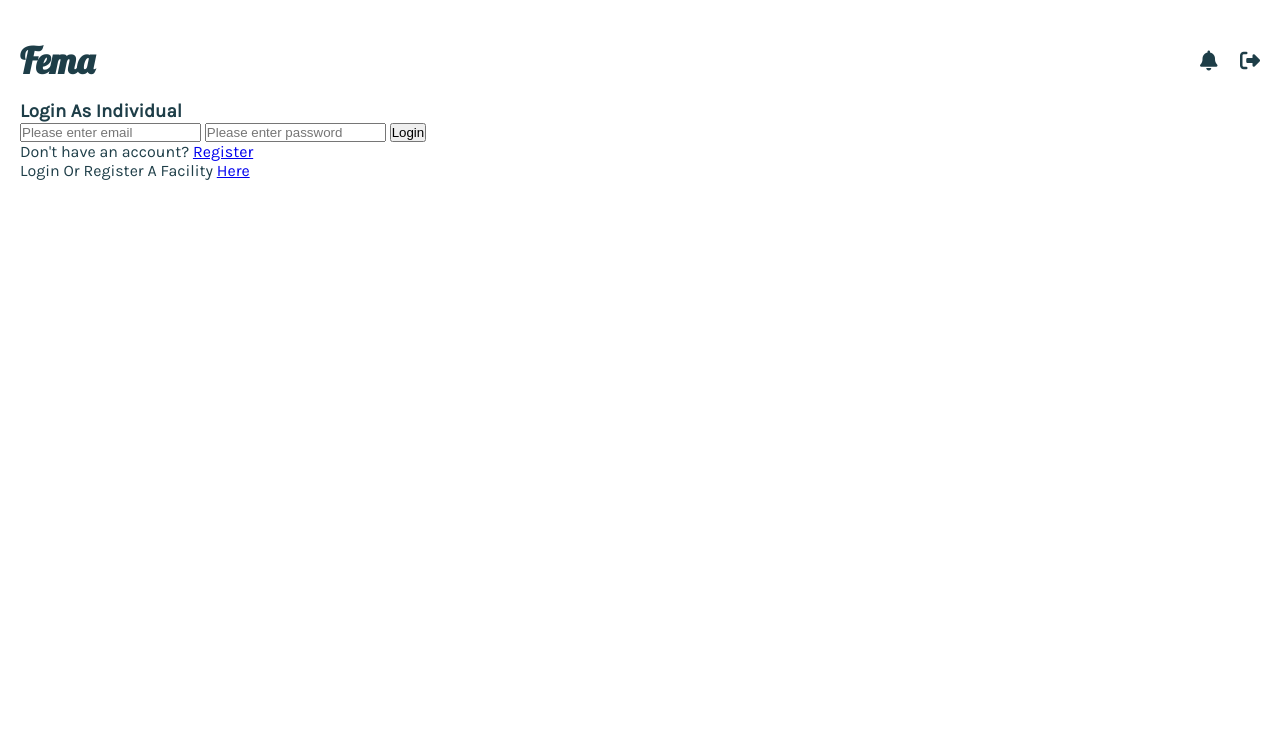
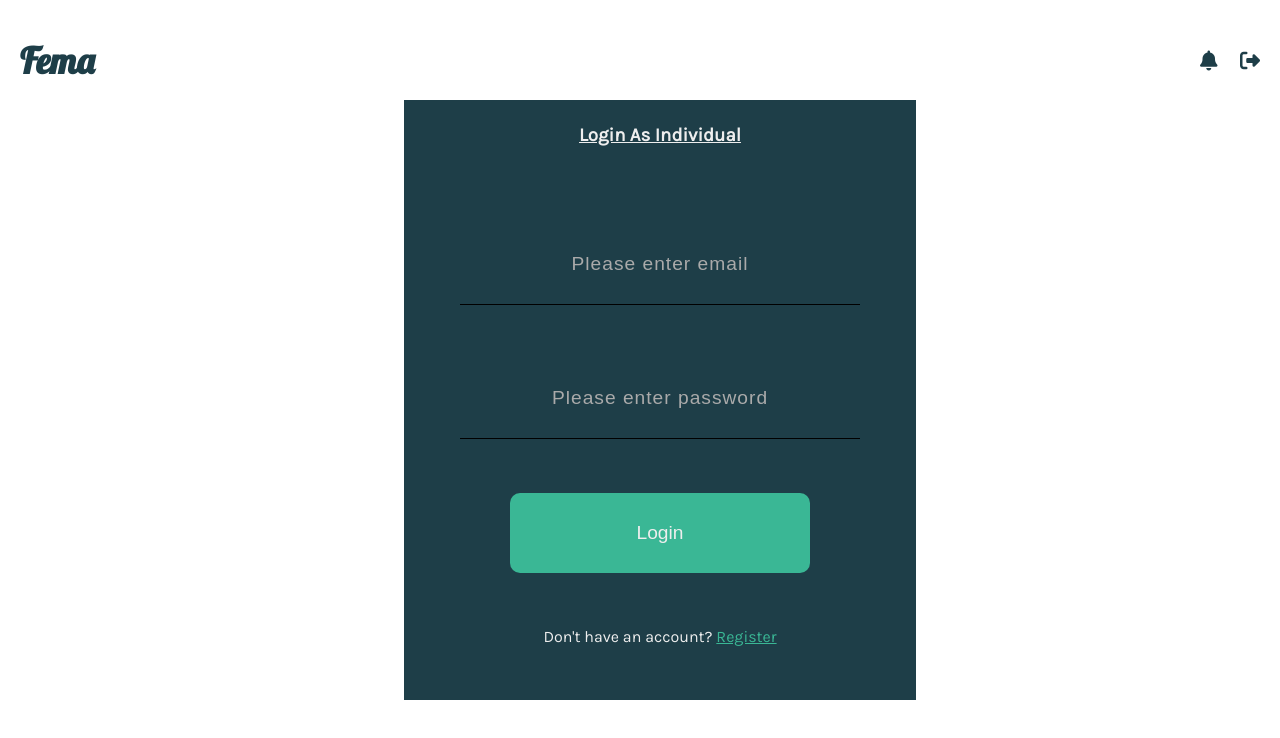
Before and after one commit to mbalindaba01/fema-frontend, a website built with Vite: page index.html in a window 1280 px wide. Built offline with nearby package versions, Linux system fonts and the light colour scheme; no server answers.

Commit message:
added form css

```diff
--- a/index.html
+++ b/index.html
@@ -26,8 +26,10 @@
 		<div x-data="users" class="users">
 			<section class="user-access" x-show="userAccess">
 				<section class="login" x-show="loggedIn">
+					<div class="err" x-text="loginAuthError"></div>
+					<div class="contentBox">
+            <div class="formBox">
               <h3 class="access-heading">Login As Individual</h3>
-					<div class="err" x-text="loginAuthError"></div>
               <form class="login-form">
                 <input
                   type="text"
@@ -39,16 +41,20 @@
                   x-model="user.loginPassword"
                   placeholder="Please enter password"
                 />
-						<button @click="login()">Login</button>
-						<p>
+                <button type="button" @click="login()">Login</button>
+                <p class="no-account">
                   Don't have an account?
                   <a href="#" @click="signedUp=!signedUp">Register</a>
                 </p>
               </form>
+            </div>
+          </div>
 				</section>
 				<section class="register" x-show="!signedUp">
+					<div class="err" x-text="signUpAuthError"></div>
+					<div class="contentBox">
+            <div class="formBox">
               <h3 class="access-heading">Register As Individual</h3>
-					<div class="err" x-text="signUpAuthError"></div>
               <form class="reg-form">
                 <input
                   type="text"
@@ -66,20 +72,26 @@
                   placeholder="Please enter password"
                 />
                 <button @click="register()">Register</button>
-					</form>
-				</section>
-				<p>
+
+                <p class="no-account">
                   Login Or Register A Facility
                   <a href="#" @click="showFacSec=!showFacSec"
                     >Here</a
                   >
                 </p>
+              </form>
+            </div>
+          </div>
+				</section>
+
 			</section>
 
 			<!-- forms for facility login and register -->
 			<section class="facility-access" x-show="!showFacSec">
 				<section class="login" x-show="facilityLoggedIn">
 					<div class="err" x-text="logFacAuthError"></div>
+					<div class="contentBox">
+            <div class="formBox">
               <h3 class="access-heading">Login As An organisation</h3>
               <form class="login-form">
                 <input
@@ -92,17 +104,21 @@
                   x-model="facility.logFacPassword"
                   placeholder="Please enter password"
                 />
-						<button @click="loginFacility()">Login</button>
-						<p>
+                <button type="button" @click="loginFacility()">Login</button>
+                <p class="no-account">
                   No Account?
                   <a href="#" @click="facilitySignedUp=!facilitySignedUp"
                     >Register</a
                   >
                 </p>
               </form>
+            </div>
+          </div>
 				</section>
 				<section class="register" x-show="!facilitySignedUp">
 					<div class="err" x-text="facAuthError"></div>
+					<div class="contentBox">
+            <div class="formBox">
               <h3 class="access-heading">Register An Organisation</h3>
               <form class="reg-form">
                 <input
@@ -155,8 +171,10 @@
                 <label for="chooseService"> Ante-natal Care</label>
                 <br>
                 <br>
-						<button @click="registerFacility()">Register</button>
+                <button type="button" @click="registerFacility()">Register</button>
               </form>
+            </div>
+          </div>
 				</section>
 				<!-- <p>
 					Login Or Register As individual
--- a/style.css
+++ b/style.css
@@ -285,3 +285,79 @@ button.reject-booking {
   padding: 0 10px;
   align-items: center;
 }
+
+/* login form */
+
+.contentBox {
+  width: 100vw;
+  display: flex;
+  justify-content: center;
+}
+.formBox {
+  background: #1E3E48;
+  height: 75vh;
+  width: 40vw;
+  display: flex;
+  flex-direction: column;
+  align-items: center;
+}
+
+.access-heading {
+  height: 10vh;
+  width: 100%;
+  display: flex;
+  align-items: center;
+  justify-content: center;
+  color: #eee;
+  text-decoration: underline;
+}
+
+form {
+  height: 100%;
+  display: flex;
+  flex-direction: column;
+  justify-content: space-evenly;
+  align-items: center;
+}
+
+input, button[type="button"] {
+  width: 400px;
+  height: 10vh;
+  text-align: center;
+  background: none;
+  border: none;
+  outline: none;
+  border-bottom: 1px solid black;
+  font-size: 1.2em;
+  color: #eee;
+}
+
+button[type="button"]{
+  background: #3AB795;
+  border: none;
+  border-radius: 10px;
+  width: 300px;
+  align-self: center;
+}
+
+::placeholder {
+  color: #aaa;
+  font-weight: 100;
+  letter-spacing: 1px;
+}
+
+p.no-account {
+  color: #eee;
+}
+
+p.no-account a {
+  color: #3AB795;
+}
+
+.fac {
+  height: 85vh;
+}
+
+form.fac-reg-form input{
+  height: 5vh;
+}
```
Lines whose indentation alone changed are shown as unchanged.
